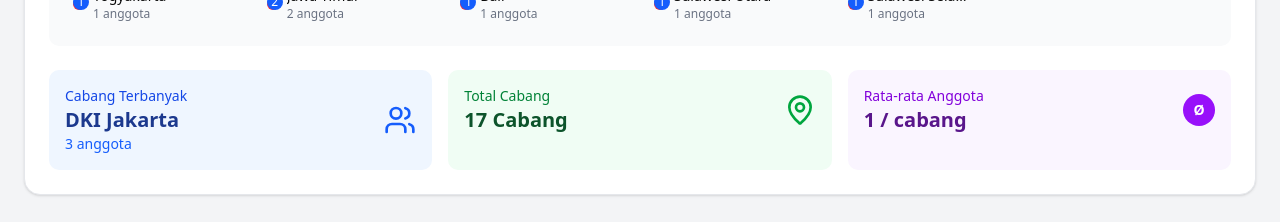
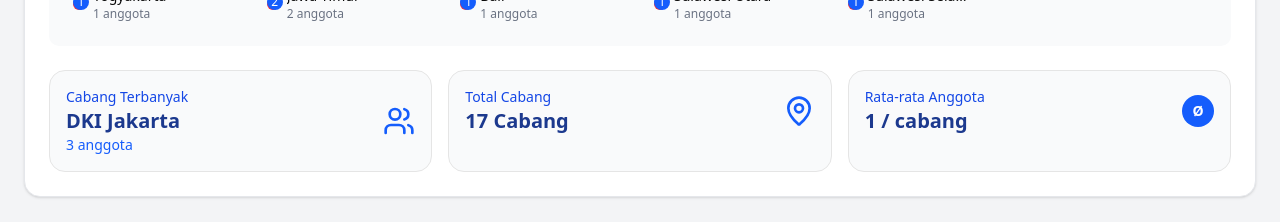
Before and after one commit to adenkesuma/member-management, a Next.js app: page / in a window 1280 px wide. Shown: the part 821-1043 px from the top of the page. Built offline with nearby package versions, Linux system fonts and the light colour scheme.

Commit message:
`feat:` add map and fix it

```diff
--- a/app/page.tsx
+++ b/app/page.tsx
@@ -863,7 +863,7 @@ function IndonesiaMap({
 
         {/* Branch statistics summary */}
         <div className="mt-6 grid grid-cols-1 md:grid-cols-3 gap-4">
-          <div className="bg-blue-50 p-4 rounded-lg">
+          <div className="bg-gray-50 border p-4 rounded-2xl">
             <div className="flex items-center justify-between">
               <div>
                 <div className="text-sm text-blue-700">Cabang Terbanyak</div>
@@ -876,25 +876,25 @@ function IndonesiaMap({
             </div>
           </div>
 
-          <div className="bg-green-50 p-4 rounded-lg">
+          <div className="bg-gray-50 border p-4 rounded-2xl">
             <div className="flex items-center justify-between">
               <div>
-                <div className="text-sm text-green-700">Total Cabang</div>
-                <div className="text-xl font-bold text-green-900">{stats.totalBranches} Cabang</div>
+                <div className="text-sm text-blue-700">Total Cabang</div>
+                <div className="text-xl font-bold text-blue-900">{stats.totalBranches} Cabang</div>
               </div>
-              <MapPin className="h-8 w-8 text-green-600" />
+              <MapPin className="h-8 w-8 text-blue-600" />
             </div>
           </div>
 
-          <div className="bg-purple-50 p-4 rounded-lg">
+          <div className="bg-gray-50 border p-4 rounded-2xl">
             <div className="flex items-center justify-between">
               <div>
-                <div className="text-sm text-purple-700">Rata-rata Anggota</div>
-                <div className="text-xl font-bold text-purple-900">
+                <div className="text-sm text-blue-700">Rata-rata Anggota</div>
+                <div className="text-xl font-bold text-blue-900">
                   {stats.avgMembersPerBranch} / cabang
                 </div>
               </div>
-              <div className="h-8 w-8 rounded-full bg-purple-600 flex items-center justify-center">
+              <div className="h-8 w-8 rounded-full bg-blue-600 flex items-center justify-center">
                 <span className="text-white font-bold text-sm">Ø</span>
               </div>
             </div>
```
